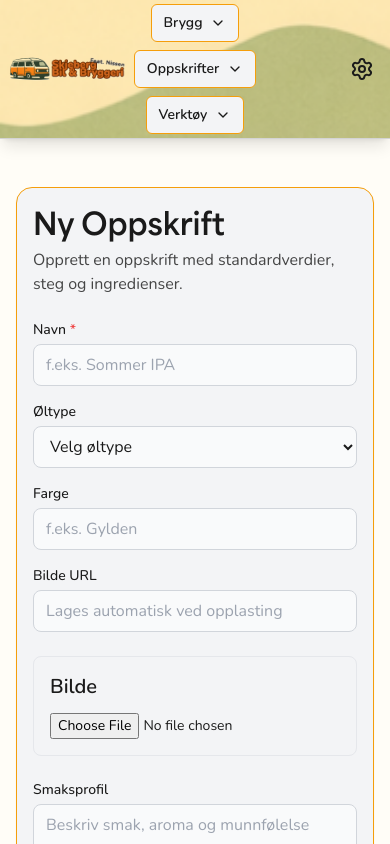
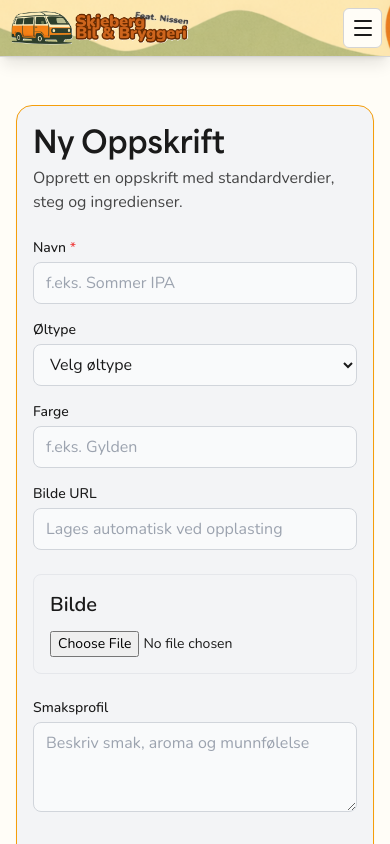
Before and after one commit to jensmjahle/SkjebergBil-Bryggeri-Feat.Nissen-BrewFriend, a Vue app: page /oppskrifter/ny in a window 390 px wide. Built offline with nearby package versions, Linux system fonts and the light colour scheme.

Commit message:
fix mobile hamburger menu

```diff
--- a/src/components/navigation/MobileHamburgerMenu.vue
+++ b/src/components/navigation/MobileHamburgerMenu.vue
@@ -1,5 +1,5 @@
 <template>
-  <div class="sm:hidden fixed top-4 right-[11px] z-50">
+  <div class="sm:hidden relative z-50">
     <button
       ref="toggleRef"
       @click="menuOpen = !menuOpen"
--- a/src/components/navigation/UserNavBar.vue
+++ b/src/components/navigation/UserNavBar.vue
@@ -3,7 +3,7 @@
     class="sticky top-0 z-40 w-full border-b border-border1 py-1 shadow-lg bg-cover bg-center bg-no-repeat"
     style="background-image: url('/assets/navbar_background.png')"
   >
-    <div class="grid w-full grid-cols-3 items-center gap-3 px-2">
+    <div class="grid w-full grid-cols-2 items-center gap-3 px-2 sm:grid-cols-3">
       <router-link to="/" class="flex items-center">
         <img
           src="/assets/logo.png"
@@ -12,7 +12,7 @@
         />
       </router-link>
 
-      <div class="flex flex-wrap items-center justify-center gap-2 sm:gap-3">
+      <div class="hidden flex-wrap items-center justify-center gap-2 sm:flex sm:gap-3">
         <div v-for="group in navGroups" :key="group.label" class="relative">
           <button
             type="button"
@@ -47,8 +47,31 @@
         </div>
       </div>
 
-      <div class="flex items-center justify-end">
+      <div class="hidden items-center justify-end sm:flex">
         <SettingsWidget />
+      </div>
+
+      <div class="flex items-center justify-end sm:hidden">
+        <MobileHamburgerMenu>
+          <div class="flex flex-col gap-4 pt-12">
+            <div v-for="group in navGroups" :key="group.label" class="space-y-1">
+              <p class="text-sm font-semibold uppercase tracking-wide opacity-70">
+                {{ group.label }}
+              </p>
+              <router-link
+                v-for="item in group.items"
+                :key="item.to"
+                :to="item.to"
+                class="block rounded-md px-2 py-1 text-sm transition-colors hover:bg-bg2"
+              >
+                {{ item.label }}
+              </router-link>
+            </div>
+            <div class="pt-2 border-t border-border3">
+              <SettingsWidget />
+            </div>
+          </div>
+        </MobileHamburgerMenu>
       </div>
     </div>
   </nav>
@@ -59,6 +82,7 @@ import { ref, onMounted, onBeforeUnmount, watch } from "vue";
 import { useRoute } from "vue-router";
 import { ChevronDown } from "lucide-vue-next";
 import SettingsWidget from "@/components/settings/SettingsWidget.vue";
+import MobileHamburgerMenu from "@/components/navigation/MobileHamburgerMenu.vue";
 
 const route = useRoute();
 const openDropdown = ref(null);
```
